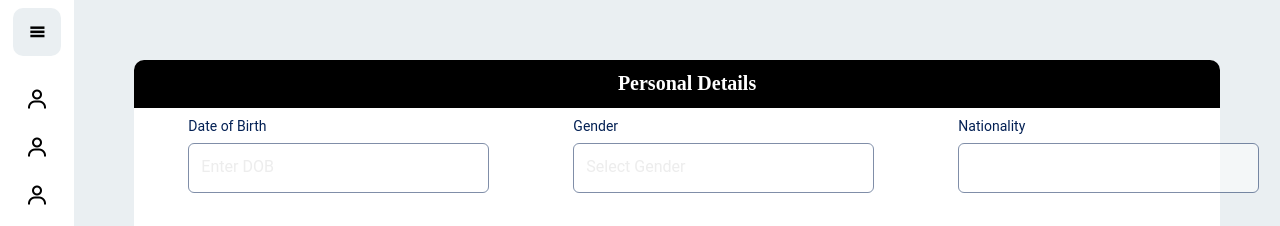
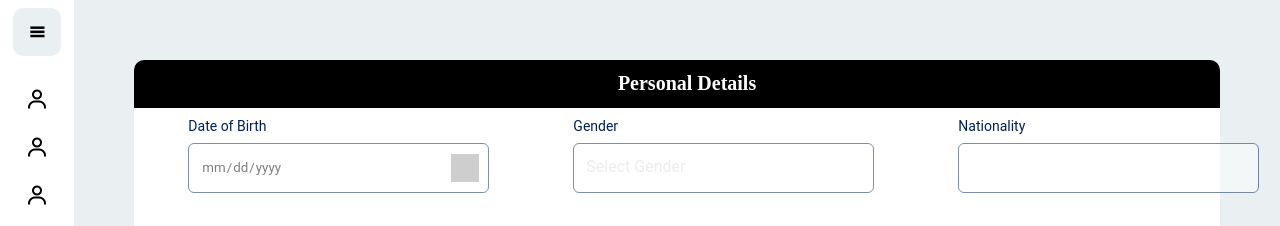
Before and after one commit to siva9495/forcollege, a React (Vite) app: page / in a window 1280 px wide. Shown: the top 226 px of the page. Built offline with nearby package versions, Linux system fonts and the light colour scheme.

Commit message:
made changes in the personal details for the input names changes

```diff
--- a/src/PersonalDetailsPage/PersonalDetailsActivity.css
+++ b/src/PersonalDetailsPage/PersonalDetailsActivity.css
@@ -51,7 +51,7 @@
     /* background-color: red; */
 }
 
-.ue_fr01_inner01{
+.ue_fr01_inner01 {
     height: 100%;
     width: 301px;
     display: flex;
@@ -60,7 +60,7 @@
     margin-right: 30px;
 }
 
-.ue_span_fr01_inner01{
+.ue_span_fr01_inner01 {
     color: #032054;
     font-style: normal;
     font-variant: normal;
@@ -70,33 +70,45 @@
     font-family: 'Roboto', sans-serif;
 }
 
-.ue_input_fr01_inner01{
+.ue_input_fr01_wrapper_inner01  {
+    position: relative;
+    display: flex;
+    align-items: center;
     width: 301px;
     height: 50px;
     margin-top: 8px;
+}
+
+.ue_input_fr01_inner01 {
+    width: 100%;
+    height: 100%;
     border: 1px solid #032054;
     border-radius: 6px;
     opacity: 0.5;
     padding-left: 12px;
+    font-family: 'Roboto', sans-serif;
 }
 
-.ue_input_fr01_inner01:hover{
-    border: 1px solid #032054;
+.ue_input_fr01_inner01:hover {
     opacity: 1;
 }
 
-.ue_input_fr01_inner01::placeholder{
-    text-align: left;
-    font-style: normal;
-    font-variant: normal;
-    font-weight: normal;
+.ue_input_fr01_inner01::placeholder {
+    color: #DCDCDC;
     font-size: 16px;
-    line-height: 19px;
-    font-family: 'Roboto', sans-serif;
-    letter-spacing: 0px;
-    color: #DCDCDC;
+}
 
+.ue_input_fr01_inner01::-webkit-calendar-picker-indicator {
+    position: absolute;
+    right: 10px;
+    color: transparent;
+    background: url('calendar-icon.svg') no-repeat center;
+    width: 24px;
+    height: 24px;
+    cursor: pointer;
+    opacity: 1;
 }
+
 
 .ue_fr01_inner02{
     height: 100%;
--- a/src/PersonalDetailsPage/PersonalDetailsActivity.jsx
+++ b/src/PersonalDetailsPage/PersonalDetailsActivity.jsx
@@ -12,7 +12,9 @@ const PersonalDetailsActivity = () => {
                 <div className='pd_userenter_fr01'>
                     <div className='ue_fr01_inner01'>
                         <span className='ue_span_fr01_inner01'>Date of Birth</span>
-                        <input className='ue_input_fr01_inner01' type="text" name="dateofbirth" placeholder="Enter DOB" />
+                        <div className='ue_input_fr01_wrapper_inner01'>
+                            <input className='ue_input_fr01_inner01' type="date" name="dateofbirth" placeholder="Enter DOB" />
+                        </div>
                     </div>
                     <div className='ue_fr01_inner02'>
                         <span className='ue_span_fr01_inner02'>Gender</span>
```
